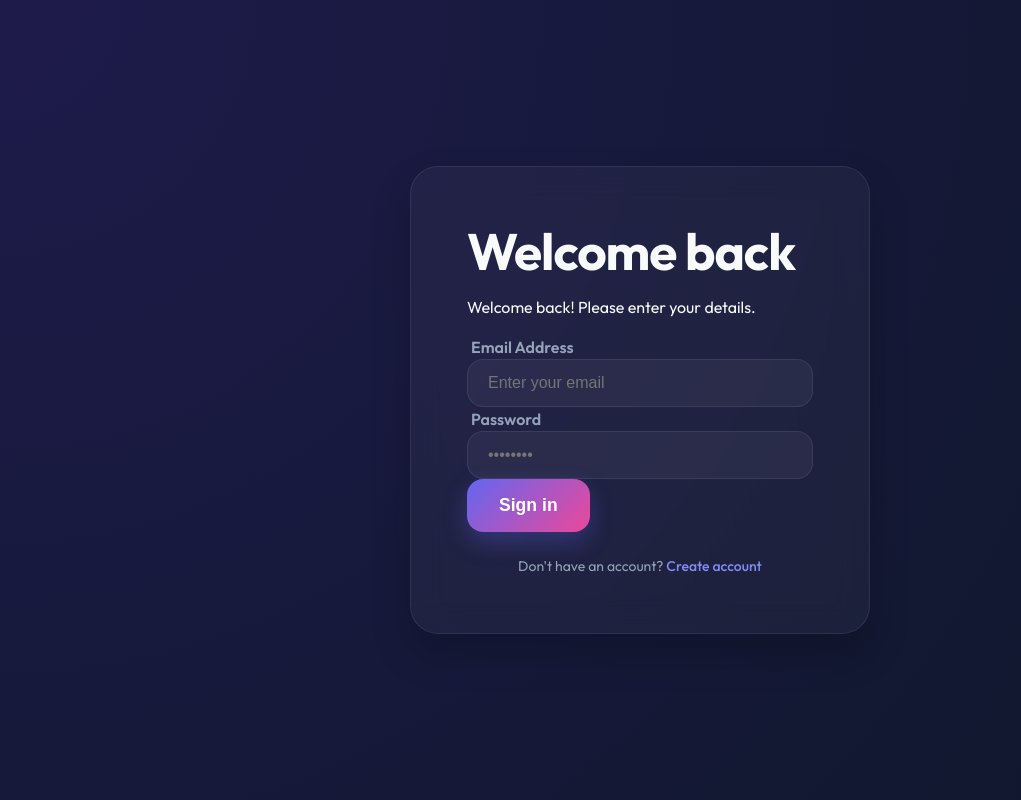
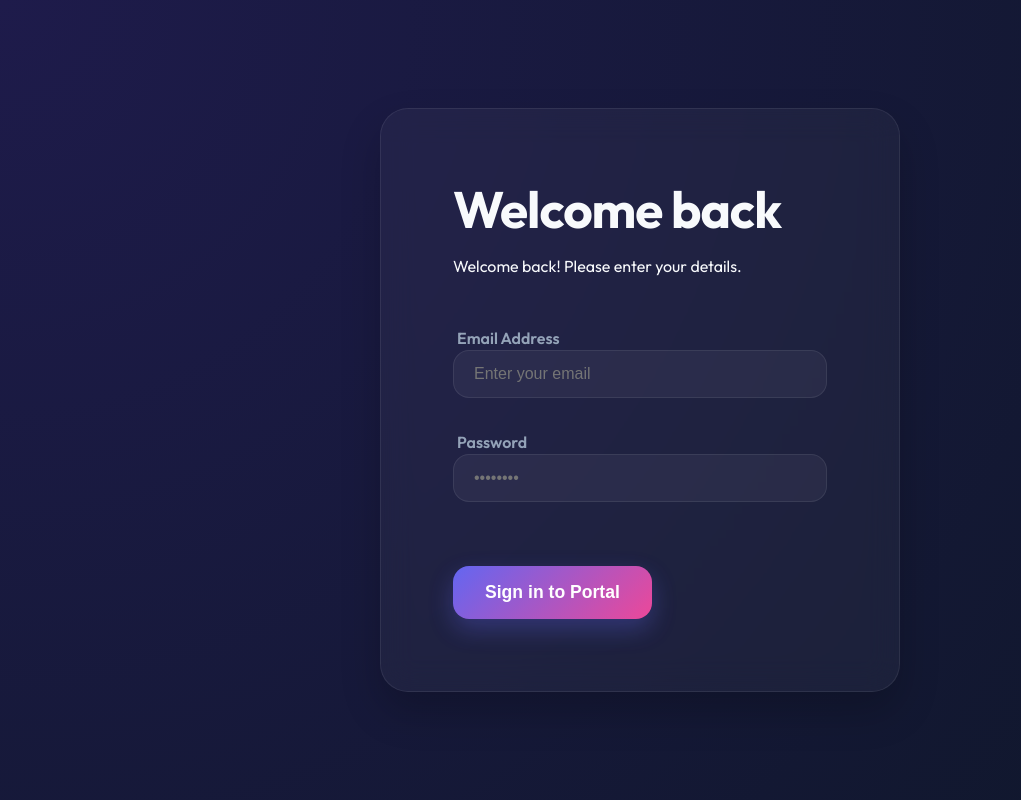
Before and after one commit to mehdiert0-arch/Odoo, a React (Vite) app in the folder odooFront/: page /login in a window 1280 px wide. Shown: the whole page, without its empty margins (0-1021 px from the left). Built offline with nearby package versions, Linux system fonts and the light colour scheme.

Commit message:
last improvements

```diff
--- a/odooFront/src/layouts/Layout.css
+++ b/odooFront/src/layouts/Layout.css
@@ -141,10 +141,18 @@ body {
 }
 
 .auth-card {
-  padding: 3.5rem;
+  padding: 4.5rem;
   width: 100%;
-  max-width: 460px;
+  max-width: 520px;
   margin: auto;
+}
+
+#auth-layout .form-group {
+  margin-bottom: 2rem;
+}
+
+#auth-layout .auth-subtitle {
+  margin-bottom: 3rem;
 }
 
 /* Typography */
--- a/odooFront/src/pages/Login.jsx
+++ b/odooFront/src/pages/Login.jsx
@@ -62,12 +62,9 @@ export default function Login() {
                 <input ref={passwordRef} type="password" placeholder="••••••••" required />
             </div>
 
-            <button className="btn-primary" disabled={loading} type="submit">
-                {loading ? 'Signing in...' : 'Sign in'}
+            <button className="btn-primary" disabled={loading} type="submit" style={{ marginTop: '2rem' }}>
+                {loading ? 'Authenticating...' : 'Sign in to Portal'}
             </button>
-            <div style={{ marginTop: '1.5rem', textAlign: 'center', fontSize: '0.875rem', color: '#94a3b8' }}>
-                Don't have an account? <Link to="/signup" style={{ color: '#818cf8', textDecoration: 'none', fontWeight: '500' }}>Create account</Link>
-            </div>
         </form>
     );
 }
```
